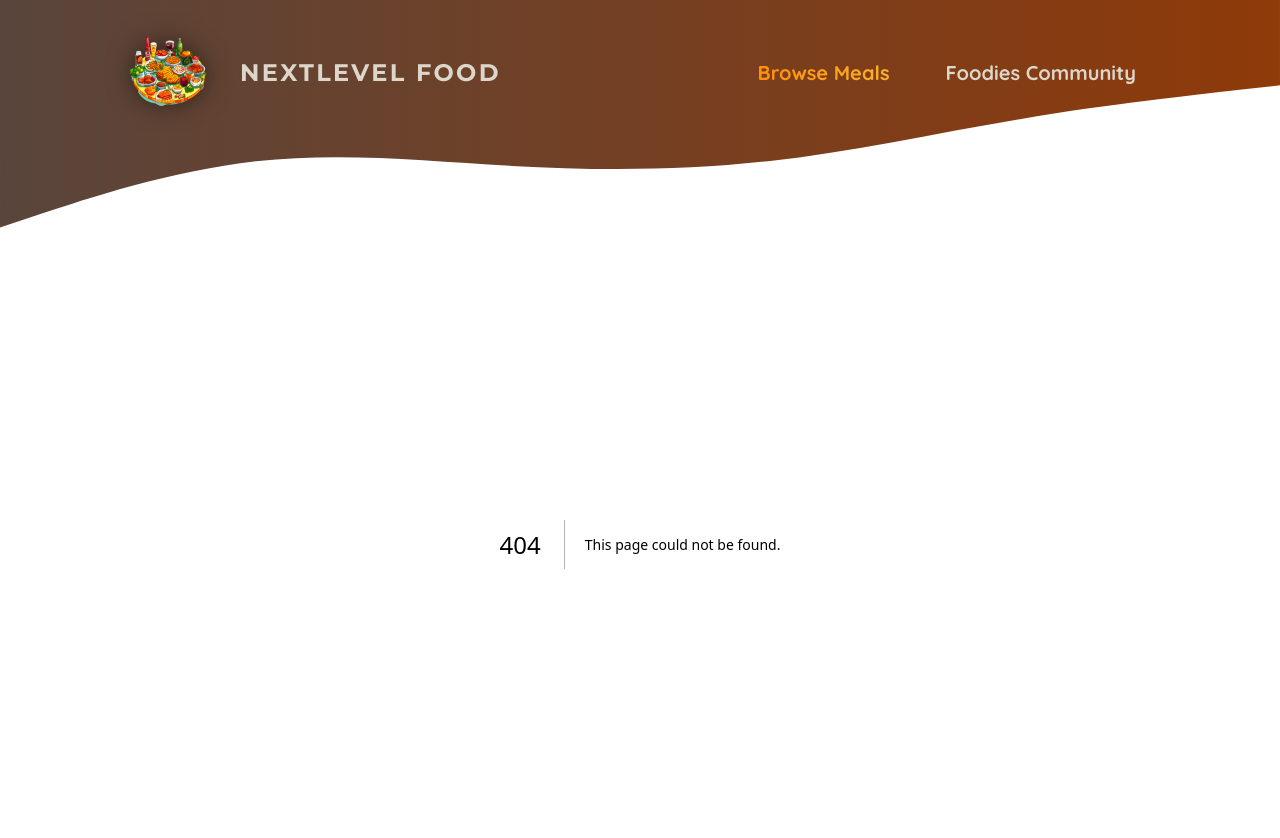
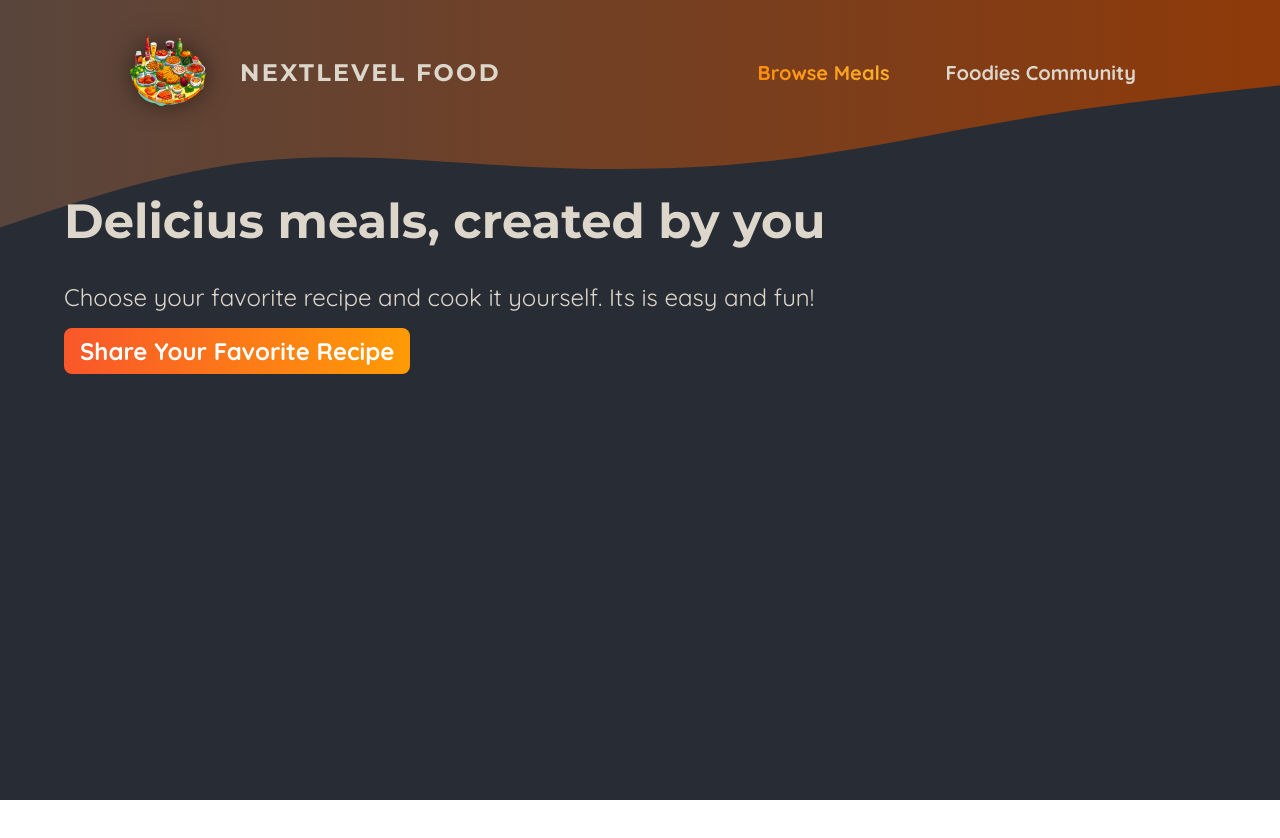
Before and after one commit to pedroicandido/Meals, a Next.js app: page /meals in a window 1280 px wide. Before the commit this address had no page. Shown: the top 838 px of the page. After the commit the page ends 800 px from the top, so only its background shows below. Built offline with nearby package versions, Linux system fonts and the light colour scheme.

Commit message:
feat: add content to main meal page

```diff
--- /dev/null
+++ b/app/meals/page.js
@@ -0,0 +1,25 @@
+import Link from "next/link";
+import classes from "./page.module.css";
+import MealsGrid from "@/components/meals/meals-grid";
+
+export default function MealsPage() {
+  return (
+    <>
+      <header className={classes.header}>
+        <h1>
+          Delicius meals, created{" "}
+          <span className={classes.highligth}>by you</span>
+        </h1>
+        <p>
+          Choose your favorite recipe and cook it yourself. Its is easy and fun!
+        </p>
+        <p className={classes.cta}>
+          <Link href="/meals/share">Share Your Favorite Recipe</Link>
+        </p>
+      </header>
+      <main className={classes.main}>
+        <MealsGrid meals={[]}/>
+      </main>
+    </>
+  );
+}
--- /dev/null
+++ b/app/meals/page.module.css
@@ -0,0 +1,51 @@
+.header {
+  gap: 3rem;
+  margin: 3rem auto 5rem auto;
+  width: 90%;
+  max-width: 75rem;
+  color: #ddd6cb;
+  font-size: 1.5rem;
+}
+
+.header h1 {
+  font-family: "Montserrat", sans-serif;
+}
+
+.highlight {
+  background: linear-gradient(90deg, #f9572a, #ff8a05);
+  background-clip: text;
+  -webkit-background-clip: text;
+  -webkit-text-fill-color: transparent;
+}
+
+.header p {
+  margin: 0;
+}
+
+.cta a {
+  display: inline-block;
+  margin-top: 1rem;
+  padding: 0.5rem 1rem;
+  border-radius: 0.5rem;
+  background: linear-gradient(90deg, #f9572a, #ff9b05);
+  color: #ffffff;
+  font-weight: bold;
+  text-decoration: none;
+}
+
+.loading {
+  text-align: center;
+  animation: loading 1.2s ease-in-out infinite;
+}
+
+@keyframes loading {
+  0% {
+    color: #e9e9e9;
+  }
+  50% {
+    color: #b89b84;
+  }
+  100% {
+    color: #e9e9e9;
+  }
+}
```
